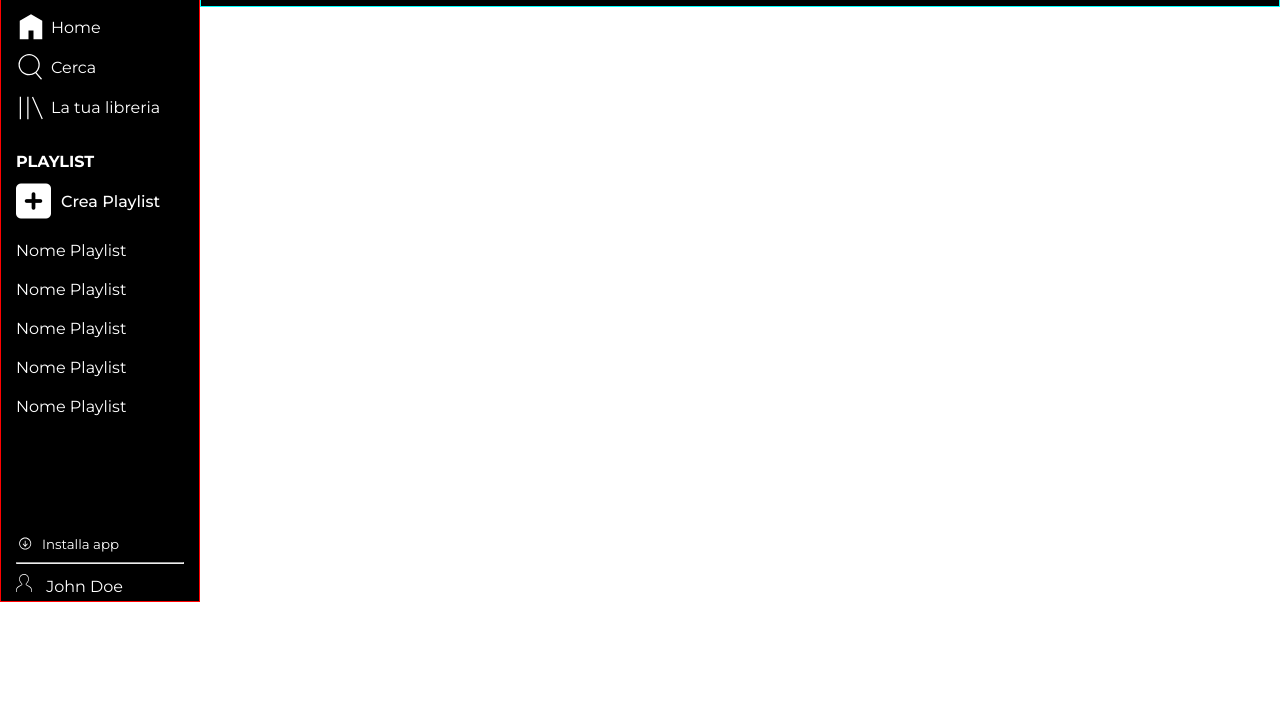
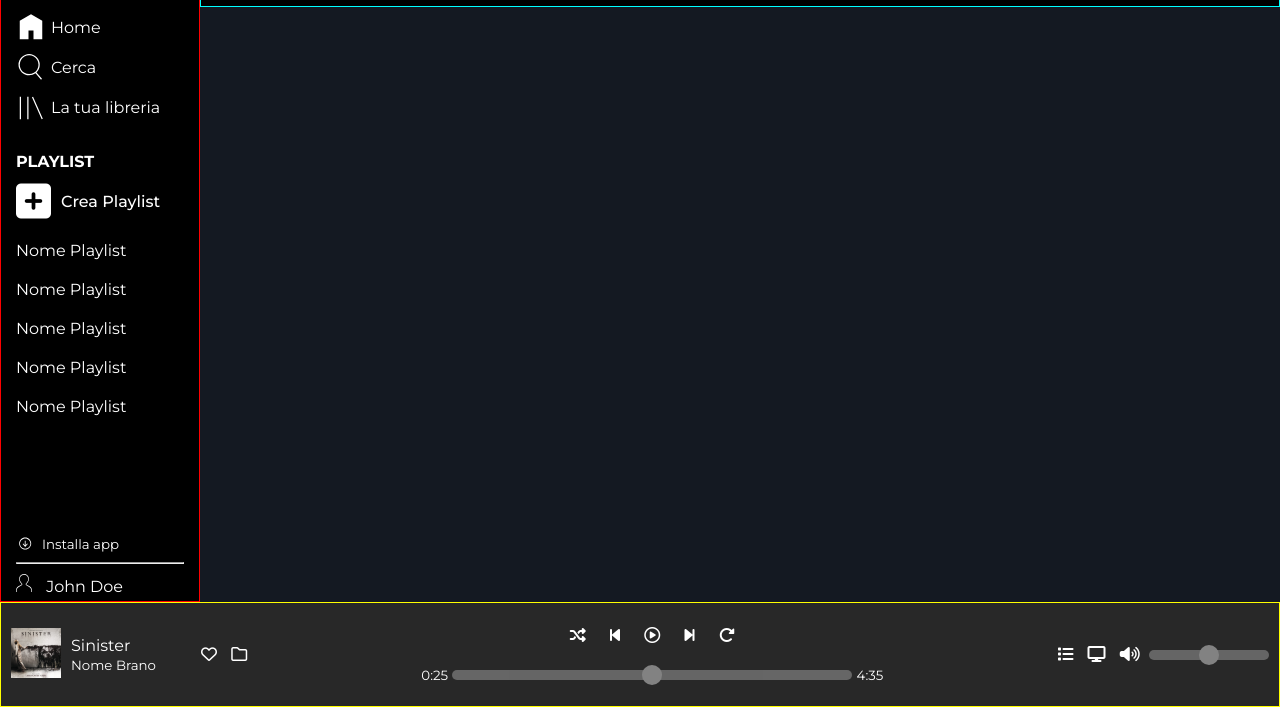
Before and after one commit to moretti-matteo/html-css-spotifyweb, a plain HTML site: page index.html in a window 1280 px wide. Shown: the part 93-800 px from the top of the page. Drawn offline with Linux system fonts and the light colour scheme.

Commit message:
implementato footer

```diff
--- a/css/style.css
+++ b/css/style.css
@@ -32,6 +32,10 @@ header > div{
     padding: 10px 30px;
 }
 
+main{
+    display: flex;
+}
+
 aside{
     display: flex;
     background: #000;
@@ -64,6 +68,10 @@ aside{
 }
 
 /* PLAYLIST */
+
+.playlist-container{
+    overflow-y: auto;
+}
 
 .playlist-create{
     display: flex;
@@ -119,3 +127,106 @@ nav.playlist-list li{
 .user-section hr{
     margin:10px 0;
 }
+
+
+
+.album-section{
+    background: #141922;
+    height: calc(100vh - 205px);
+    width: calc(100vw - 200px);
+    overflow-y: auto;
+    margin-top:100px;
+}
+
+
+
+
+
+/* FOOTER */
+footer{
+    height: 105px;
+    background: #282828;
+    border:1px solid yellow;
+    display: flex;
+    padding: 20px 10px;
+    justify-content: space-between;
+    align-items: center;
+}
+
+.footer-left img{
+    height: 50px;
+    margin-right: 10px;
+}
+
+.footer-left{
+    display: flex;
+    align-items: center;
+}
+
+.song-favorite{
+    margin-left:40px;
+}
+
+.song-favorite i{
+    margin:0 5px;
+}
+
+
+.footer-center-top{
+    margin-bottom:20px;
+    text-align: center;
+}
+
+.footer-center-top i{
+    margin:0 10px;
+}
+
+.footer-center-bottom input[type="range"]{
+  appearance:none;
+  height: 10px;
+  width: 400px;
+  background: grey;
+  outline: none;
+  opacity: 0.7;
+  -webkit-transition: .2s;
+  border-radius:20px;
+  transition: opacity .2s;
+}
+
+.footer-center-bottom input[type="range"]::-webkit-slider-thumb{
+    -webkit-appearance: none;
+    appearance: none;
+    width: 20px;
+    height: 20px;
+    background: darkgray;
+    cursor: pointer;
+    border-radius:100%
+}
+
+
+
+.footer-right i{
+    margin:0 5px;
+}
+
+.footer-right input[type="range"]{
+    appearance:none;
+    height: 10px;
+    width: 120px;
+    background: grey;
+    outline: none;
+    opacity: 0.7;
+    -webkit-transition: .2s;
+    border-radius:20px;
+    transition: opacity .2s;
+  }
+
+  .footer-right input[type="range"]::-webkit-slider-thumb{
+      -webkit-appearance: none;
+      appearance: none;
+      width: 20px;
+      height: 20px;
+      background: darkgray;
+      cursor: pointer;
+      border-radius:100%
+  }
--- a/index.html
+++ b/index.html
@@ -82,8 +82,56 @@
             </div>
 
         </aside>
+
+        <section class="album-section">
+
+        </section>
     </main>
 
+
+    <footer>
+
+        <div class="footer-left">
+            <div class="song-img">
+                <img src="./img/sinister.jpeg" alt="">
+            </div>
+            <div class="song-info">
+                <span>Sinister</span>
+                <div><small>Nome Brano</small></div>
+            </div>
+            <div class="song-favorite">
+                <i class="fa-regular fa-heart"></i>
+                <i class="fa-regular fa-folder"></i>
+            </div>
+
+        </div>
+
+
+        <div class="footer-center">
+            <div class="footer-center-top">
+                <i class="fa-solid fa-shuffle"></i>
+                <i class="fa-solid fa-backward-step"></i>
+                <i class="fa-regular fa-circle-play"></i>
+                <i class="fa-solid fa-forward-step"></i>
+                <i class="fa-solid fa-rotate-right"></i>
+            </div>
+
+            <div class="footer-center-bottom">
+                <small>0:25</small>
+                <input type="range" min="0" max="100">
+                <small>4:35</small>
+            </div>
+        </div>
+
+        <div class="footer-right">
+            <i class="fa-solid fa-list"></i>
+            <i class="fa-solid fa-display"></i>
+            <i class="fa-solid fa-volume-high"></i>
+            <input type="range" min="0" max="100">
+
+        </div>
+
+    </footer>
 </body>
 
 </html>
```
